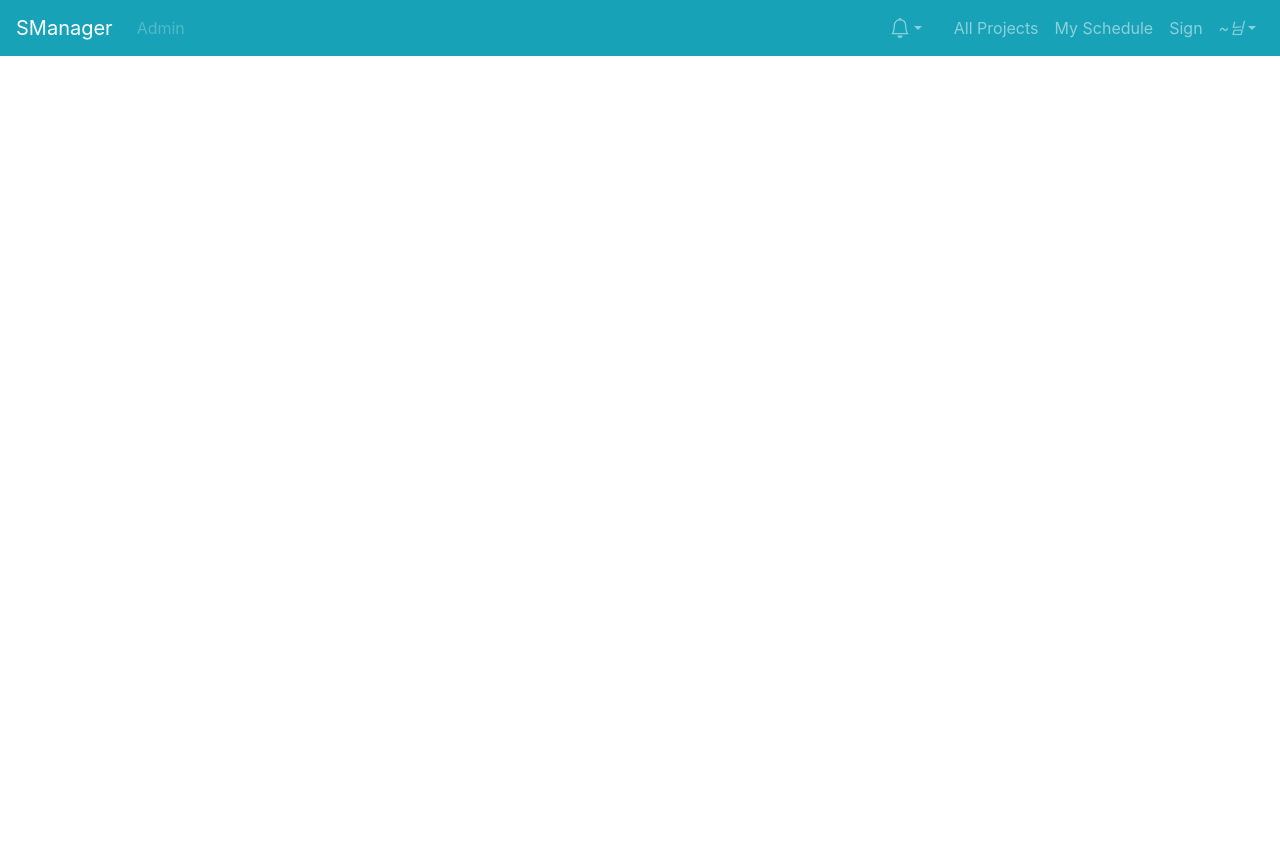
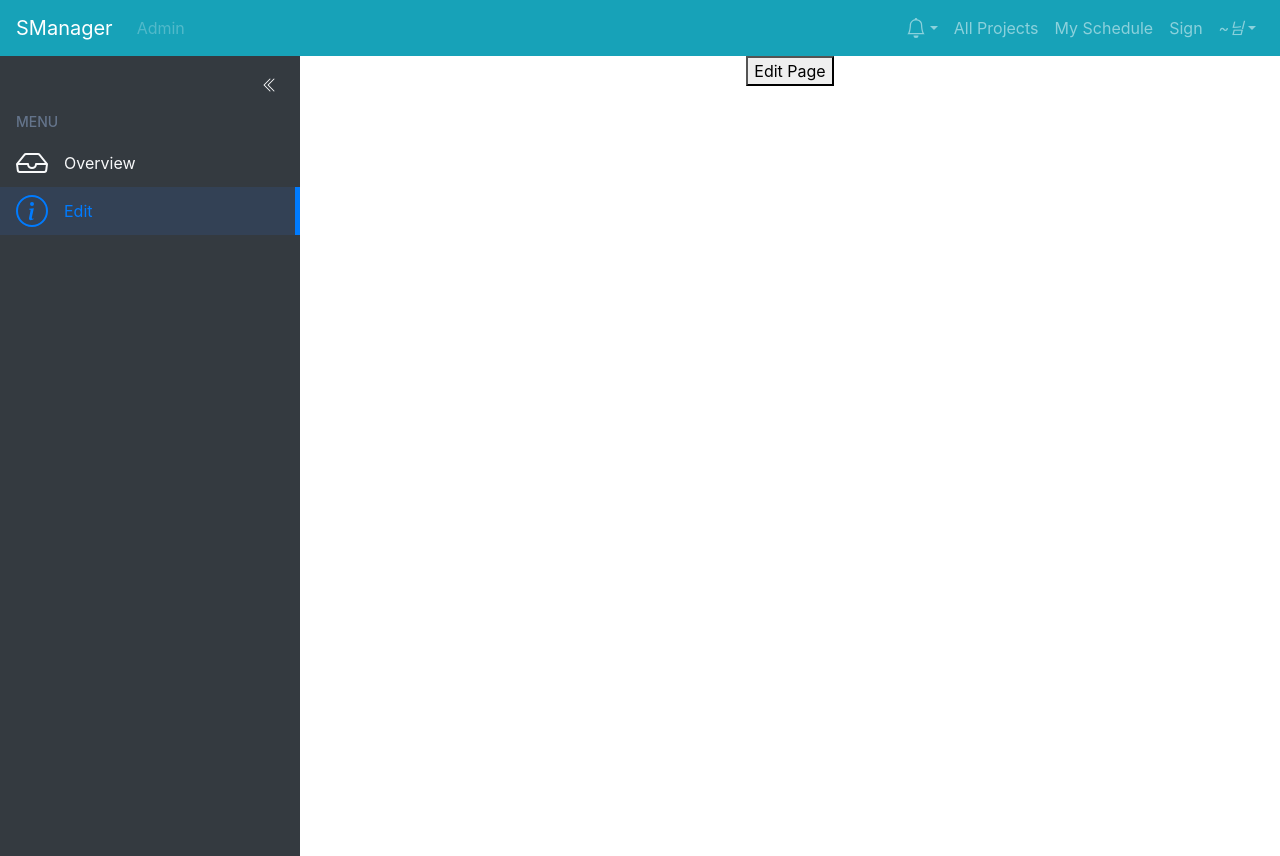
Before and after one commit to chokim-01/ScheduleManager, a Vue app in the folder frontend/: page /profile/edit in a window 1280 px wide. Before the commit the page ends 800 px from the top, so only its background shows below. Built offline with nearby package versions, Linux system fonts and the light colour scheme.

Commit message:
[+] Add Sidebar skeleton

```diff
--- a/frontend/src/App.vue
+++ b/frontend/src/App.vue
@@ -13,5 +13,21 @@ export default {
   components: {
     Header
   }
+
 }
 </script>
+<style lang="scss">
+:root {
+  --primary: #4ade80;
+  --primary-alt: #22c55e;
+  --grey: #64748b;
+  --dark: #1e293b;
+  --dark-alt: #334155;
+  --light: #f1f5f9;
+  --sidebar-width: 300px;
+}
+
+body {
+  background: var(--light);
+}
+</style>
--- a/frontend/src/components/layout/Header.vue
+++ b/frontend/src/components/layout/Header.vue
@@ -22,7 +22,6 @@
               <b-dropdown-item> item 2</b-dropdown-item>
             </b-nav-item-dropdown>
 
-            <b-nav-item href="#"><i class="bi bi-bell"></i></b-nav-item>
             <b-nav-item href="#">All Projects</b-nav-item>
             <b-nav-item href="#">My Schedule</b-nav-item>
             <b-nav-item @click="signModalView=true" v-b-modal.modal-Sign>Sign</b-nav-item>
@@ -35,7 +34,7 @@
             <template #button-content>
               <em>~님</em>
             </template>
-            <b-dropdown-item to="/profile">
+            <b-dropdown-item to="/profile/overview">
               profile
             </b-dropdown-item>
             <b-dropdown-item href="#">Sign Out</b-dropdown-item>
--- a/frontend/src/components/layout/ProfileSidebar.vue
+++ b/frontend/src/components/layout/ProfileSidebar.vue
@@ -1,13 +1,172 @@
 <template>
-$END$
+  <aside :class="`${!is_expanded ? 'is-expanded':''}`">
+    <div class="menu-toggle-wrap">
+      <button class="menu-toggle" @click="ToggleMenu">
+        <b-icon class="arrow-icon" icon="chevron-double-right"></b-icon>
+      </button>
+    </div>
+
+    <h3>Menu</h3>
+    <div class="menu">
+      <router-link class="button" to="/profile/overview">
+        <b-icon class="icons" icon="inbox"></b-icon>
+        <span class="text">Overview</span>
+      </router-link>
+      <router-link class="button" to="/profile/edit">
+        <b-icon class="icons" icon="info-circle"></b-icon>
+        <span class="text">Edit</span>
+      </router-link>
+    </div>
+
+  </aside>
 </template>
 
 <script>
 export default {
-name: "ProfileSidebar"
+  name: "ProfileSidebar",
 }
 </script>
+<script setup>
+import {ref} from 'vue'
 
-<style scoped>
+const is_expanded = ref(false)
 
+const ToggleMenu = () => {
+  is_expanded.value = !is_expanded.value
+}
+
+</script>
+
+<style lang="scss" scoped>
+
+aside {
+
+  float: left;
+  display: flex;
+  flex-direction: column;
+  width: calc(2rem + 32px);
+  min-height: 100vh;
+  overflow: hidden;
+  padding: 1rem;
+
+  background-color: var(--dark);
+  color: var(--light);
+
+  transition: 0.2s ease-out;
+
+  button {
+    cursor: pointer;
+    appearance: none;
+    border: none;
+    outline: none;
+    background: none;
+    color: var(--light);
+  }
+
+  .menu-toggle-wrap {
+    display: flex;
+    justify-content: flex-end;
+    margin-bottom: 1rem;
+
+    position: relative;
+    top: 0;
+    transition: 0.2s ease-out;
+
+    .menu-toggle {
+      transition: 0.2s ease-out;
+
+      .arrow-icon {
+        font-size: 1rem;
+        color: var(--light);
+      }
+
+      &:hover {
+        .arrow-icon {
+          color: var(--primary);
+        }
+      }
+    }
+  }
+
+  h3, .button .text {
+    opacity: 0;
+    transition: 0.3s ease-out;
+  }
+
+  h3 {
+    color: var(--grey);
+    font-size: 0.875rem;
+    margin-bottom: 0.5rem;
+    text-transform: uppercase;
+  }
+
+  .menu {
+    margin: 0 -1rem;
+
+    .button {
+      display: flex;
+      align-items: center;
+      text-decoration: none;
+
+      padding: 0.5rem 1rem;
+      transition: 0.2s ease-out;
+
+      .icons {
+        font-size: 2rem;
+        color: var(--light);
+        margin-right: 1rem;
+        transition: 0.2s ease-out;
+      }
+
+      .text {
+        color: var(--light);
+        transition: 0.2s ease-out;
+      }
+
+      &:hover, &.router-link-exact-active {
+        background-color: var(--dark-alt);
+
+        .icons, .text {
+          color: var(--primary);
+        }
+      }
+
+      &.router-link-exact-active {
+        background-color: var(--dark-alt);
+        border-right: 5px solid var(--primary);
+
+        .material-icons, .text {
+          color: var(--primary);
+        }
+      }
+    }
+  }
+
+  &.is-expanded {
+    width: var(--sidebar-width);
+
+    .menu-toggle-wrap {
+      .menu-toggle {
+        transform: rotate(-180deg);
+      }
+    }
+
+    h3, .button .text {
+      opacity: 1;
+    }
+
+    .button {
+      .icons {
+        margin-right: 1rem;
+      }
+    }
+  }
+
+
+  @media (max-width: 768px) {
+    position: fixed;
+    z-index: 99;
+
+  }
+}
 </style>
--- a/frontend/src/views/ProfileEdit.vue
+++ b/frontend/src/views/ProfileEdit.vue
@@ -1,13 +1,26 @@
 <template>
-$END$
+  <div>
+    <ProfileSidebar/>
+    <div id="edit">
+      <button>Edit Page</button>
+    </div>
+  </div>
 </template>
 
 <script>
+
+import ProfileSidebar from "../components/layout/ProfileSidebar";
+
 export default {
-name: "ProfileEdit"
+  name: "ProfileEdit",
+  components: {ProfileSidebar},
 }
 </script>
 
 <style scoped>
-
+#edit {
+  display: table;
+  margin-left: auto;
+  margin-right: auto;
+}
 </style>
--- a/frontend/src/views/ProfileOverview.vue
+++ b/frontend/src/views/ProfileOverview.vue
@@ -1,13 +1,28 @@
 <template>
-$END$
+  <div>
+    <ProfileSidebar/>
+    <div id="overview">
+      <button>Overview Page</button>
+    </div>
+  </div>
+
+
 </template>
 
 <script>
+
+import ProfileSidebar from "@/components/layout/ProfileSidebar";
+
 export default {
-name: "ProfileOverview"
+  name: "ProfileOverview",
+  components: {ProfileSidebar},
 }
 </script>
 
 <style scoped>
-
+#overview {
+  display: table;
+  margin-left: auto;
+  margin-right: auto;
+}
 </style>
```
Also changed, not shown: frontend/src/router/router.js (+7 -3 lines).
